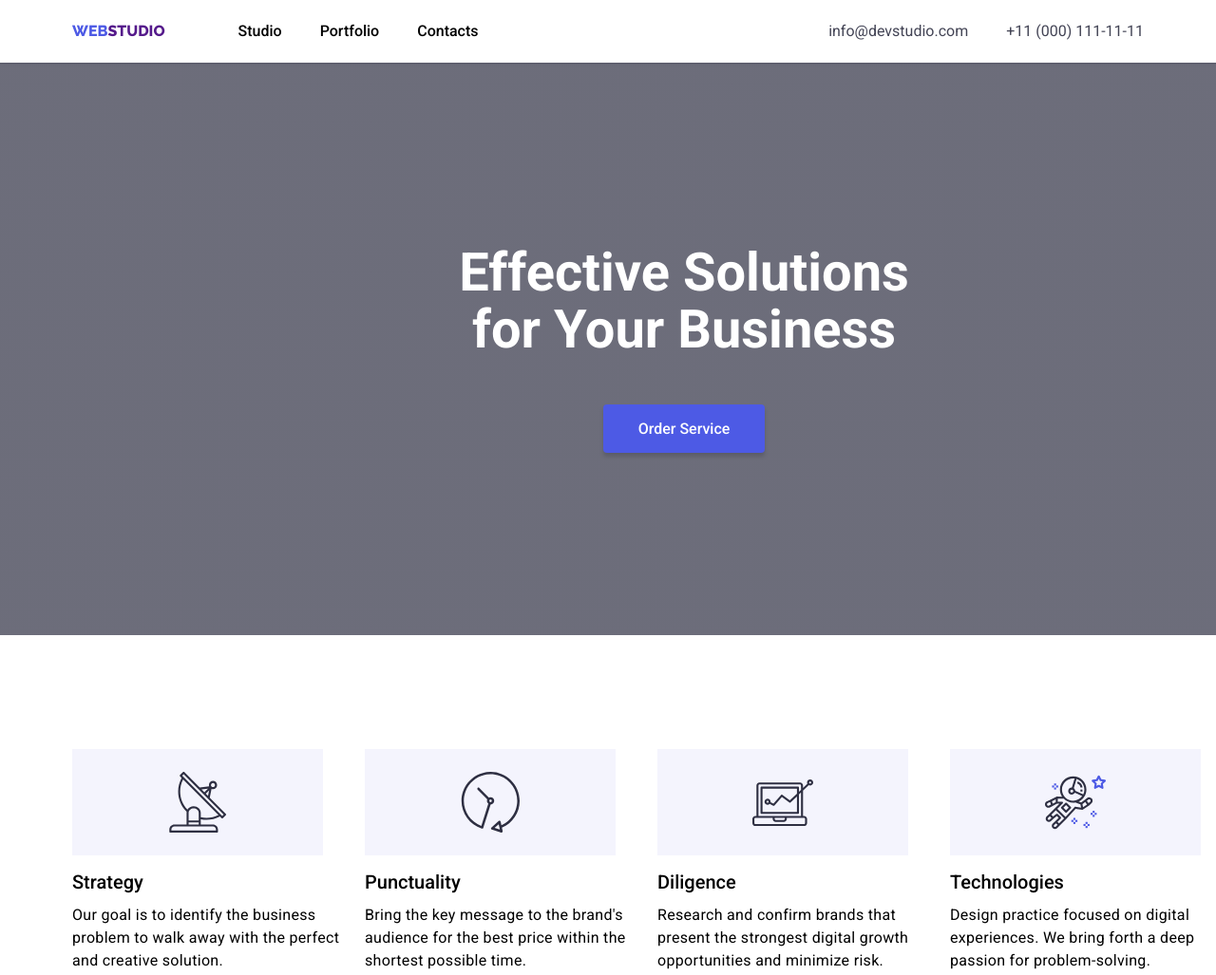
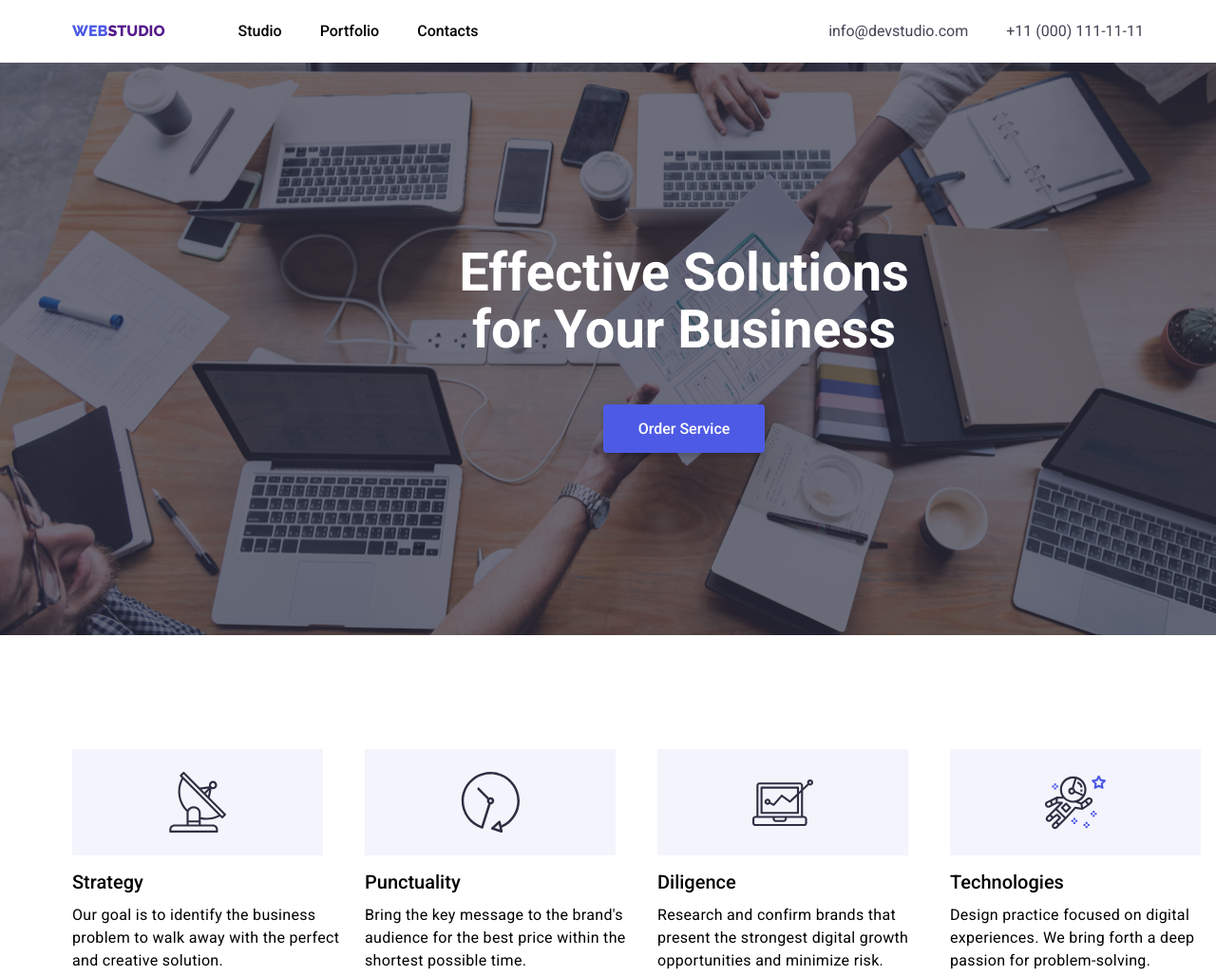
Before and after one commit to k09at1ch/goit-markup-hw-05, a plain HTML site: page index.html in a window 1280 px wide. Shown: the top 1027 px of the page at 95% size. Drawn offline with nearby package versions, Linux system fonts and the light colour scheme; the site is published under a folder, as on GitHub Pages, so addresses that start at the root find nothing.

Commit message:
Update styles.css

```diff
--- a/styles.css
+++ b/styles.css
@@ -184,7 +184,7 @@ li>a:hover{
 }
 
 .main-section-1{
-    background-image: linear-gradient(90deg, rgba(46,47,66,0.7) 100%, rgba(46,47,66,0.7) 100%), url('/images/office.jpg');
+    background-image: linear-gradient(90deg, rgba(46,47,66,0.7) 100%, rgba(46,47,66,0.7) 100%), url('./images/office.jpg');
     background-size: 1440px 603px;
     background-position: center;
     padding-top: 192px;
```
